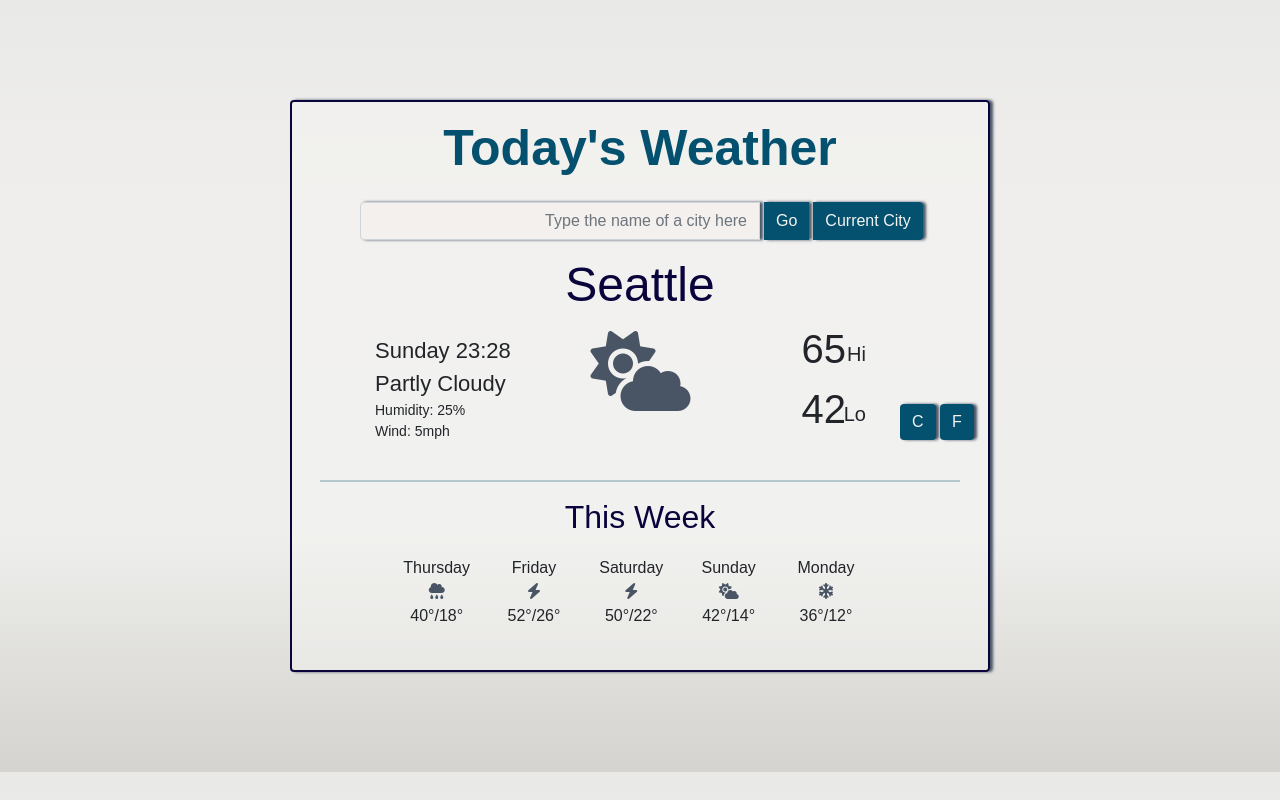
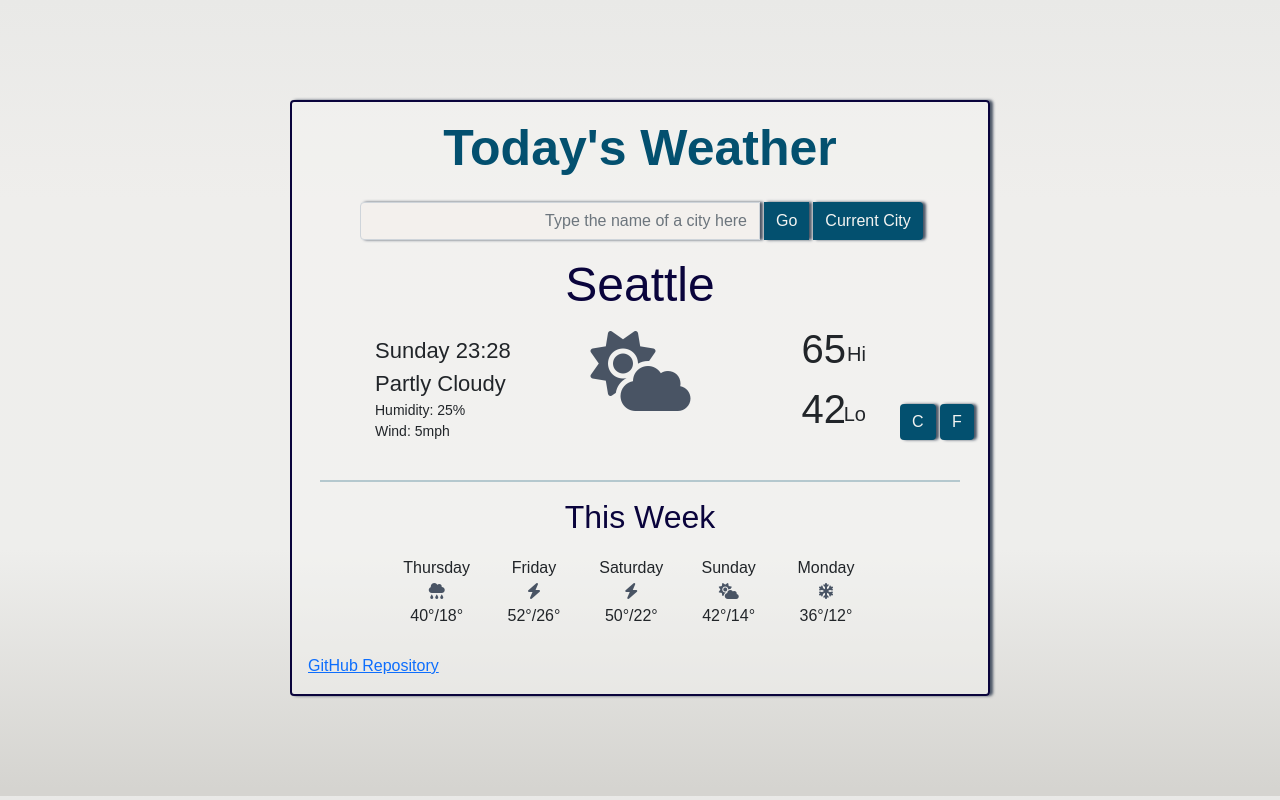
Before and after one commit to ljquann/weather-app, a plain HTML site: page index.html in a window 1280 px wide. Drawn offline with nearby package versions, Linux system fonts and the light colour scheme; no server answers; a web font is replaced by a local one.

Commit message:
added link to github repository

```diff
--- a/index.html
+++ b/index.html
@@ -97,6 +97,9 @@
                 </div>
             </div>
             </div>
+            <a href="https://github.com/ljquann/weather-app">
+                GitHub Repository
+            </a>
         </div>
     </div>
     <script src="src/index.js">
```
